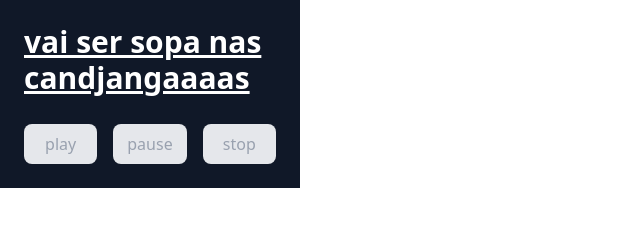
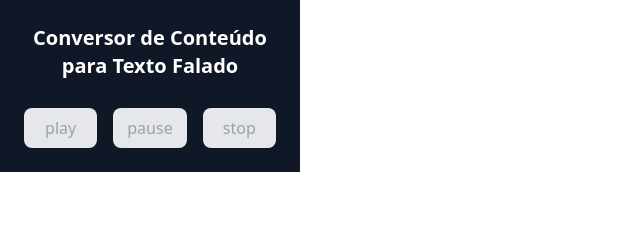
Before and after one commit to 40fathoms/text-to-speech-web-extension, a website built with Vite: page index.html in a window 1280 px wide. Shown: the whole page, without its empty margins (0-640 px from the left). Built offline with nearby package versions, Linux system fonts and the light colour scheme; no server answers.

Commit message:
chore: tailwind vite plugin

```diff
--- a/index.html
+++ b/index.html
@@ -2,28 +2,13 @@
 <html lang="en">
   <head>
     <meta charset="UTF-8" />
-    <link rel="icon" type="image/svg+xml" href="/vite.svg" />
+    <link rel="icon" type="image/svg+xml" href="/public/icons/icon-16.svg" />
     <meta name="viewport" content="width=device-width, initial-scale=1.0" />
-    <title>Vite + TS</title>
-    <link href="./src/output.css" rel="stylesheet" />
+    <title>Text to Speech Content Parser</title>
+    <link href="./src/styles.css" rel="stylesheet" />
   </head>
   <body>
     <main id="root"></main>
-
-    <!-- <main
-      class="p-6 flex flex-col gap-7 items-center justify-center bg-gray-900 text-white w-[300px]"
-    >
-      <h1 class="text-3xl font-bold underline">vai ser sopa nas candjangas</h1>
-
-      <div
-        class="flex gap-4 justify-center w-full [&>button]:cursor-pointer [&>button]:rounded-lg [&>button]:p-2 [&>button]:w-full [&>button]:h-10 [&>button]:flex [&>button]:items-center [&>button]:justify-center [&>button]:bg-gray-800 [&>button]:text-white [&>button:hover]:bg-gray-700 [&>button:disabled]:bg-gray-200 [&>button:disabled]:pointer-events-none [&>button:disabled]:text-gray-400"
-      >
-        <button id="play-button" disabled>play</button
-        ><button id="pause-button" disabled>pause</button
-        ><button id="stop-button" disabled>stop</button>
-      </div>
-    </main> -->
-
     <script type="module" src="./src/main.ts"></script>
   </body>
 </html>
--- a/package.json
+++ b/package.json
@@ -5,14 +5,13 @@
   "type": "module",
   "scripts": {
     "dev": "vite",
-    "generate-css": "npx @tailwindcss/cli -i ./src/input.css -o ./src/output.css",
-    "watch-css": "npx @tailwindcss/cli -i ./src/input.css -o ./src/output.css --watch",
     "build:vite": "vite build --config vite.main.config.ts && vite build --config vite.background.config.ts && vite build --config vite.content.config.ts",
-    "build": "tsc && npm run generate-css && npm run build:vite",
+    "build": "tsc && npm run build:vite",
     "preview": "vite preview"
   },
   "devDependencies": {
     "@tailwindcss/cli": "^4.1.6",
+    "@tailwindcss/vite": "^4.1.6",
     "@types/chrome": "^0.0.320",
     "@types/node": "^22.15.15",
     "clsx": "^2.1.1",
--- a/src/components/index.ts
+++ b/src/components/index.ts
@@ -1,3 +1,3 @@
-import { Main } from './main';
+import { MainContent } from './main';
 
-export { Main };
+export { MainContent };
--- a/src/components/main.ts
+++ b/src/components/main.ts
@@ -1,40 +1,37 @@
 import { cn } from '../utils/cn';
 import { i18n } from '../utils/i18n';
 
-const Main = (config?: { className?: string }) => {
-  const main = document.querySelector<HTMLElement>('#root')!;
+const MainContent = (config?: { className?: string }) => {
+  const mainContent = document.createElement('div');
 
-  main.className = cn([
+  mainContent.className = cn([
     'p-6 flex flex-col gap-7 items-center justify-center bg-gray-900 text-white w-[300px]',
     config?.className || ''
   ]);
 
-  main.innerHTML = `
-      <h1 class="text-3xl font-bold underline">${i18n('title')}</h1>
-      <div
-        class="flex gap-4 justify-center w-full
-          [&>button]:cursor-pointer
-          [&>button]:rounded-lg
-          [&>button]:p-2
-          [&>button]:w-full
-          [&>button]:h-10
-          [&>button]:flex
-          [&>button]:items-center
-          [&>button]:justify-center
-          [&>button]:bg-gray-800
-          [&>button]:text-white
-          [&>button:hover]:bg-gray-700
-          [&>button:disabled]:bg-gray-200
-          [&>button:disabled]:pointer-events-none
-          [&>button:disabled]:text-gray-400"
-      >
+  mainContent.innerHTML = `
+      <h1 class="align-self-center text-xl text-center font-bold">${i18n(
+        'title'
+      )}</h1>
+      <div id="text-to-speech-buttons"></div>
+    `;
+
+  const textToSpeechButtons = mainContent.querySelector<HTMLDivElement>(
+    '#text-to-speech-buttons'
+  )!;
+
+  textToSpeechButtons.className = cn([
+    'flex gap-4 justify-center w-full [&>button]:cursor-pointer [&>button]:rounded-lg [&>button]:p-2 [&>button]:w-full  [&>button]:h-10 [&>button]:flex [&>button]:items-center [&>button]:justify-center [&>button]:bg-gray-800 [&>button]:text-white [&>button:hover]:bg-gray-700 [&>button:disabled]:bg-gray-200 [&>button:disabled]:pointer-events-none [&>button:disabled]:text-gray-400',
+    config?.className || ''
+  ]);
+
+  textToSpeechButtons.innerHTML = `
         <button id="play-button" disabled>play</button>
         <button id="pause-button" disabled>pause</button>
         <button id="stop-button" disabled>stop</button>
-      </div>
     `;
 
-  return main;
+  return mainContent;
 };
 
-export { Main };
+export { MainContent };
--- a/src/main.ts
+++ b/src/main.ts
@@ -5,6 +5,7 @@ import {
   handleSendTabsMessage
 } from './utils/message-events';
 
+// generate initial html
 generateHtml();
 
 const playButton = document.querySelector<HTMLButtonElement>('#play-button')!;
--- a/src/translations.json
+++ b/src/translations.json
@@ -1,8 +1,8 @@
 {
   "pt-BR": {
-    "title": "vai ser sopa nas candjangaaaas"
+    "title": "Conversor de Conteúdo para Texto Falado"
   },
   "en-US": {
-    "title": "so it is soup in candjangaaaas"
+    "title": "Text to Speech Content Parser"
   }
 }
--- a/src/utils/generate-html.ts
+++ b/src/utils/generate-html.ts
@@ -1,4 +1,4 @@
-import { Main } from '../components';
+import { MainContent } from '../components';
 
 /**
  * Asynchronously generates and appends an HTML structure to the document body.
@@ -8,7 +8,11 @@ import { Main } from '../components';
  * @returns {Promise<void>} A promise that resolves when the HTML generation is complete.
  */
 const generateHtml = async () => {
-  const main = Main();
+  const main = document.querySelector<HTMLElement>('#root')!;
+
+  const mainContent = MainContent();
+
+  main.appendChild(mainContent);
 
   document.body.appendChild(main);
 };
--- a/vite.background.config.ts
+++ b/vite.background.config.ts
@@ -1,5 +1,6 @@
 import path from 'node:path';
 import { defineConfig } from 'vite';
+import tailwindcss from '@tailwindcss/vite';
 
 export default defineConfig({
   build: {
@@ -16,5 +17,6 @@ export default defineConfig({
         inlineDynamicImports: true
       }
     }
-  }
+  },
+  plugins: [tailwindcss()]
 });
--- a/vite.config.ts
+++ b/vite.config.ts
@@ -1,10 +1,12 @@
 import path from 'node:path';
 import { defineConfig } from 'vite';
+import tailwindcss from '@tailwindcss/vite';
 
 export default defineConfig({
   server: {
     port: 3000
   },
+  plugins: [tailwindcss()],
   resolve: {
     alias: {
       '@': path.resolve(__dirname, './src')
--- a/vite.content.config.ts
+++ b/vite.content.config.ts
@@ -1,5 +1,6 @@
 import path from 'node:path';
 import { defineConfig } from 'vite';
+import tailwindcss from '@tailwindcss/vite';
 
 export default defineConfig({
   build: {
@@ -16,5 +17,6 @@ export default defineConfig({
         inlineDynamicImports: true
       }
     }
-  }
+  },
+  plugins: [tailwindcss()]
 });
--- a/vite.main.config.ts
+++ b/vite.main.config.ts
@@ -1,5 +1,6 @@
 import path from 'node:path';
 import { defineConfig } from 'vite';
+import tailwindcss from '@tailwindcss/vite';
 
 export default defineConfig({
   build: {
@@ -22,5 +23,6 @@ export default defineConfig({
         inlineDynamicImports: true
       }
     }
-  }
+  },
+  plugins: [tailwindcss()]
 });
```
Also changed, not shown: src/output.css (deleted), src/styles.css (renamed from src/input.css), 1 other file.
